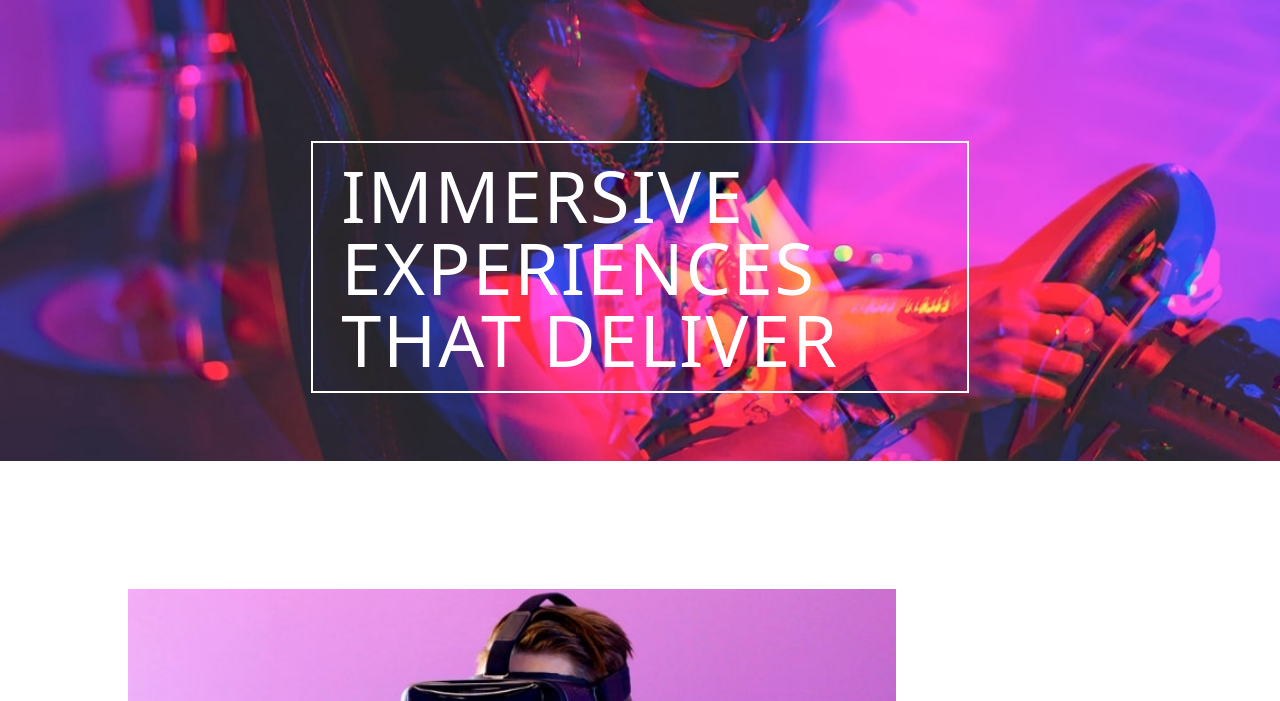
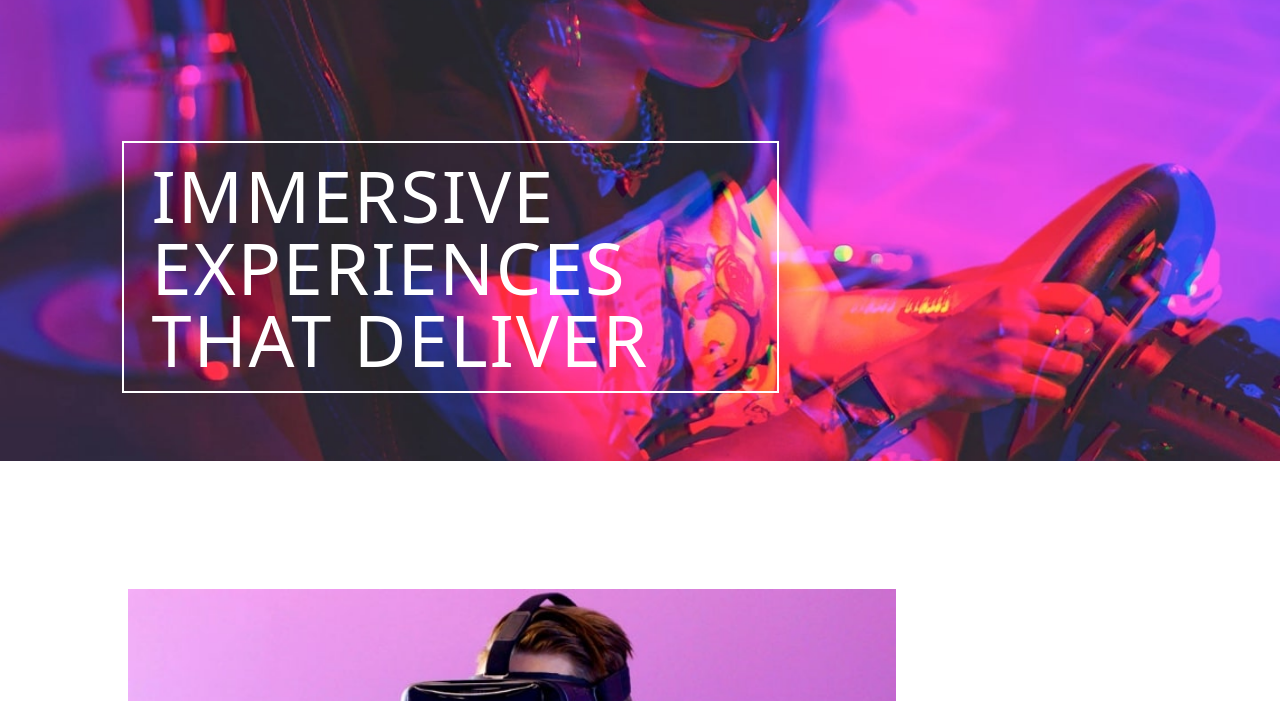
Before and after one commit to dvelatcodes/loopstudios, a plain HTML site: page index.html in a window 1280 px wide. Shown: the part 99-800 px from the top of the page. Drawn offline with nearby package versions, Linux system fonts and the light colour scheme.

Commit message:
update html

```diff
--- a/index.html
+++ b/index.html
@@ -67,7 +67,7 @@
           class="hidden md:hidden absolute top-8 right-6 close"
         />
       </div>
-      <div class="">
+      <div class="md:w-[81vw]">
         <h1
           class="text-white px-7 xl:pr-32 py-4 text-4xl md:text-5xl xl:md:text-7xl font-extralight mt-36 md:mt-20 xl:mt-36 border-2 border-white w-[87vw] md:w-[50vw] lg:w-[40vw] xl:w-fit uppercase xl:tracking-wide"
         >
```
